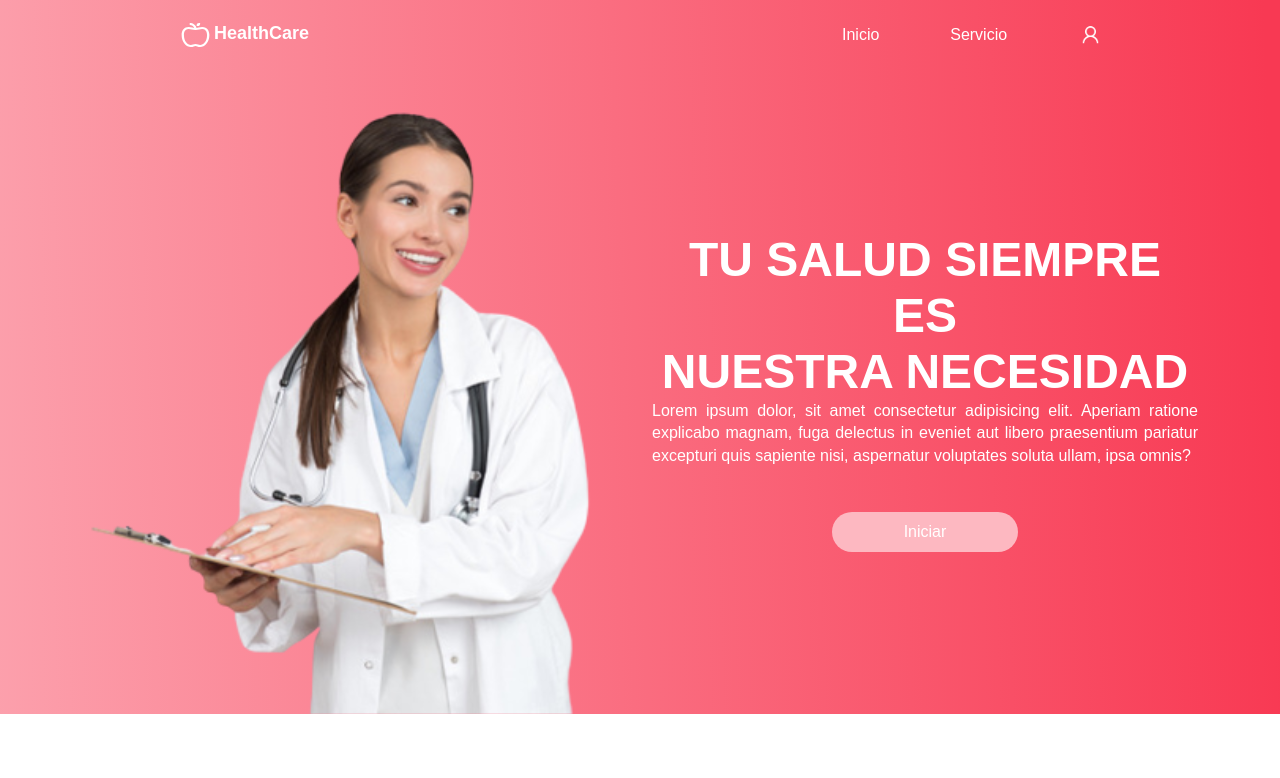
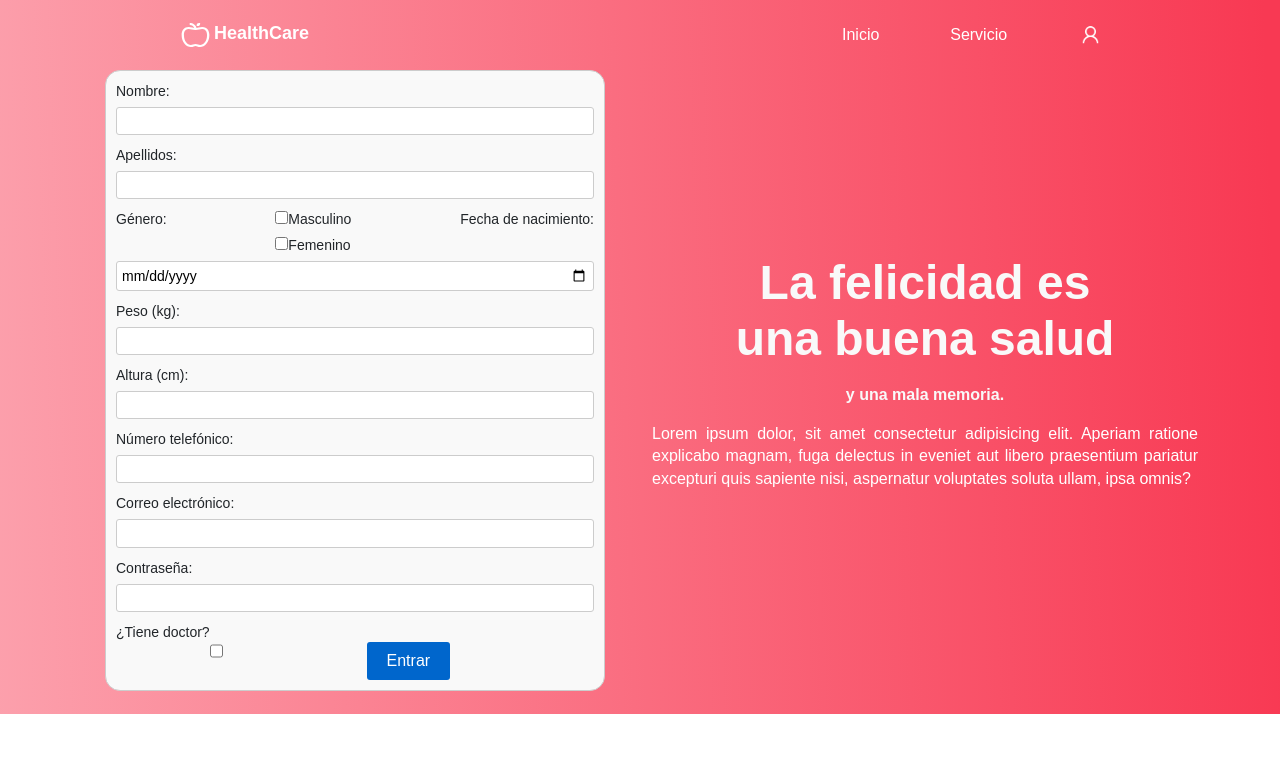
Before and after one commit to VictorVillalva/EDA-Health-Care, a React (Vite) app: page /signUp in a window 1280 px wide. Shown: the top 778 px of the page. Built offline with nearby package versions, Linux system fonts and the light colour scheme.

Commit message:
added UserSignUp page and SignUpForm component

```diff
--- a/package.json
+++ b/package.json
@@ -11,7 +11,8 @@
   "dependencies": {
     "normalize.css": "^8.0.1",
     "react": "^18.2.0",
-    "react-dom": "^18.2.0"
+    "react-dom": "^18.2.0",
+    "react-router-dom": "^6.9.0"
   },
   "devDependencies": {
     "@types/react": "^18.0.28",
--- a/src/App.jsx
+++ b/src/App.jsx
@@ -1,12 +1,22 @@
+import {BrowserRouter, Routes, Route, Navigate} from "react-router-dom";
+
 //Pages
 import Index from './pages/Index';
+import UserSignUp from "./pages/UserSignUp.jsx";
 
 function App() {
 
   return (
-    <>
-      <Index />
-    </>
+
+        <>
+            <BrowserRouter>
+                <Routes>
+                    <Route index element={<Index/>}/>
+                    <Route path={'/home'} element={<Index/>}/>
+                    <Route path={'/signUp'} element={<UserSignUp/>}/>
+                </Routes>
+            </BrowserRouter>
+        </>
   )
 }
 
--- /dev/null
+++ b/src/assets/Styles/userSignUp.css
@@ -0,0 +1,87 @@
+.title-1 {
+    font-size: 3rem;
+    font-weight: 600;
+    color: #F9F9F9;
+    display: block;
+    align-items: center;
+    text-align: center;
+    line-height: 3.5rem;
+}
+
+.title-2 {
+    font-size: 1rem;
+    font-weight: 600;
+    color: #F9F9F9;
+    display: block;
+    align-items: center;
+    text-align: center;
+    line-height: 3.5rem;
+}
+
+.register-form {
+    background-color: #F9F9F9;
+    max-width: 500px;
+    margin: 0 auto;
+    display: flex;
+    flex-wrap: wrap;
+    justify-content: space-between;
+    padding: 20px;
+    border: 1px solid #ccc;
+    border-radius: 15px;
+}
+
+.register-form {
+    font-size: 20px;
+    padding: 25px;
+}
+
+.register-form label {
+    display: block;
+    margin-bottom: 5px;
+}
+
+.register-form input[type="text"],
+.register-form input[type="date"],
+.register-form input[type="number"],
+.register-form input[type="tel"],
+.register-form input[type="email"],
+.register-form input[type="password"] {
+    display: block;
+    width: 100%;
+    padding: 5px;
+    margin-bottom: 10px;
+    font-size: 16px;
+    border: 1px solid #ccc;
+    border-radius: 3px;
+}
+
+.register-form button[type="submit"] {
+    display: block;
+    margin: 20px auto 0;
+    padding: 10px 20px;
+    font-size: 16px;
+    border: none;
+    border-radius: 3px;
+    background-color: #0066cc;
+    color: #fff;
+    cursor: pointer;
+}
+
+.register-form {
+    font-size: 14px;
+    padding: 10px;
+}
+
+
+
+.register-form input[type="text"],
+.register-form input[type="date"],
+.register-form input[type="number"],
+.register-form input[type="tel"],
+.register-form input[type="email"],
+.register-form input[type="password"],
+.register-form button {
+    font-size: 14px;
+    padding: 5px;
+    margin-bottom: 10px;
+}
--- /dev/null
+++ b/src/components/SignUpForm.jsx
@@ -0,0 +1,56 @@
+import React from 'react';
+import '../assets/Styles/userSignUp.css';
+
+
+function SignUpForm(props) {
+    return (
+        <>
+            <div className="col-6">
+                <form className="register-form">
+                    <label htmlFor="nombre">Nombre:</label>
+                    <input type="text" id="nombre" name="nombre" required/>
+
+                    <label htmlFor="apellidos">Apellidos:</label>
+                    <input type="text" id="apellidos" name="apellidos" required/>
+
+                    <label>Género:</label>
+                    <div>
+                        <label htmlFor="masculino">
+                            <input type="checkbox" id="masculino" name="genero"/>
+                            Masculino
+                        </label>
+                        <label htmlFor="femenino">
+                            <input type="checkbox" id="femenino" name="genero"/>
+                            Femenino
+                        </label>
+                    </div>
+
+                    <label htmlFor="fecha-nacimiento" className="birthDate">Fecha de nacimiento:</label>
+                    <input type="date" id="fecha-nacimiento" name="fecha-nacimiento" required/>
+
+                    <label htmlFor="peso">Peso (kg):</label>
+                    <input type="number" id="peso" name="peso" required/>
+
+                    <label htmlFor="altura">Altura (cm):</label>
+                    <input type="number" id="altura" name="altura" required/>
+
+                    <label htmlFor="telefono">Número telefónico:</label>
+                    <input type="tel" id="telefono" name="telefono" required/>
+
+                    <label htmlFor="email">Correo electrónico:</label>
+                    <input type="email" id="email" name="email" required/>
+
+                    <label htmlFor="contrasena">Contraseña:</label>
+                    <input type="password" id="contrasena" name="contrasena" required/>
+
+                    <label htmlFor="tiene-doctor">¿Tiene doctor?</label>
+                    <input type="checkbox" id="tiene-doctor" name="tiene-doctor"/>
+
+                    <button className="entrar-btn" type="submit">Entrar</button>
+                </form>
+            </div>
+        </>
+    );
+}
+
+export default SignUpForm;
--- /dev/null
+++ b/src/pages/UserSignUp.jsx
@@ -0,0 +1,39 @@
+import Header from '../components/Header';
+import Footer from '../components/Footer';
+import SignUpForm from "../components/SignUpForm.jsx";
+import '../assets/Styles/userSignUp.css';
+
+const UserSignUp = () => {
+    return (
+
+        <>
+            <section className='headerIndex'>
+                <div className="container">
+                    <div className="row">
+                        <Header />
+                    </div>
+                    <div className="row">
+                        <SignUpForm />
+                        <div className="col-6 information">
+                            <span className='title-1'>La felicidad es</span>
+                            <span className='title-1'>una buena salud</span>
+                            <span className='title-2'>y una mala memoria.</span>
+                            <p className='description'>Lorem ipsum dolor, sit amet consectetur adipisicing elit. Aperiam ratione explicabo magnam, fuga delectus in eveniet aut libero praesentium pariatur excepturi quis sapiente nisi, aspernatur voluptates soluta ullam, ipsa omnis?</p>
+                        </div>
+                    </div>
+                </div>
+            </section>
+
+            <section className='footerIndex'>
+                <div className="container">
+                    <div className="row footerCenter">
+                        <Footer />
+                    </div>
+                </div>
+            </section>
+        </>
+
+    )
+}
+
+export default UserSignUp;
```
Also changed, not shown: 1 other file (tests, documents, lock files or other folders).
